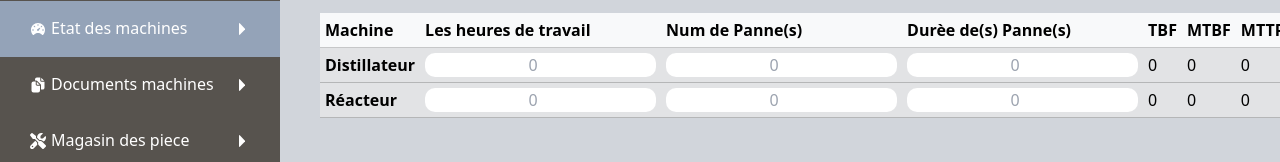
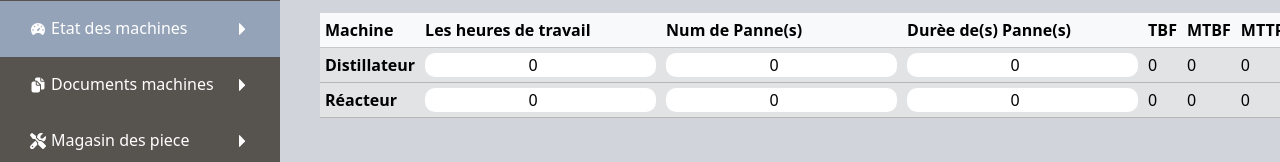
Before and after one commit to MohamedAliMerali/GMAO, a React (Vite) app: page / in a window 1280 px wide. Shown: the part 186-348 px from the top of the page. Built offline with nearby package versions, Linux system fonts and the light colour scheme.

Commit message:
MachineStates (checkpoint)

```diff
--- a/src/components/Menu/Pages/MachinesStates.tsx
+++ b/src/components/Menu/Pages/MachinesStates.tsx
@@ -13,6 +13,10 @@ const MachinesStates = () => {
 
   // Todo add history section down below
   const onSubmit = (data: FieldValues) => {
+    // parsing data from strings into integers
+    Object.entries(data).forEach(([key, value]) => {
+      data[key] = parseInt(value);
+    });
     console.log(">> data  ", data);
 
     // check if all numbers are provied
@@ -118,6 +122,7 @@ const MachinesStates = () => {
                     type="number"
                     placeholder="0"
                     // value={getRandomNumberBetween(5, 15)}
+                    defaultValue={0}
                     min={0}
                     name={"WorkHours_" + index}
                     id={"WorkHours_" + index}
@@ -130,6 +135,7 @@ const MachinesStates = () => {
                     type="number"
                     placeholder="0"
                     // value={getRandomNumberBetween(1, 5)}
+                    defaultValue={0}
                     min={0}
                     name={"numPanne_" + index}
                     id={"numPanne_" + index}
@@ -142,6 +148,7 @@ const MachinesStates = () => {
                     type="number"
                     placeholder="0"
                     // value={getRandomNumberBetween(1, 5)}
+                    defaultValue={0}
                     min={0}
                     name={"breakDuration_" + index}
                     id={"breakDuration_" + index}
```
